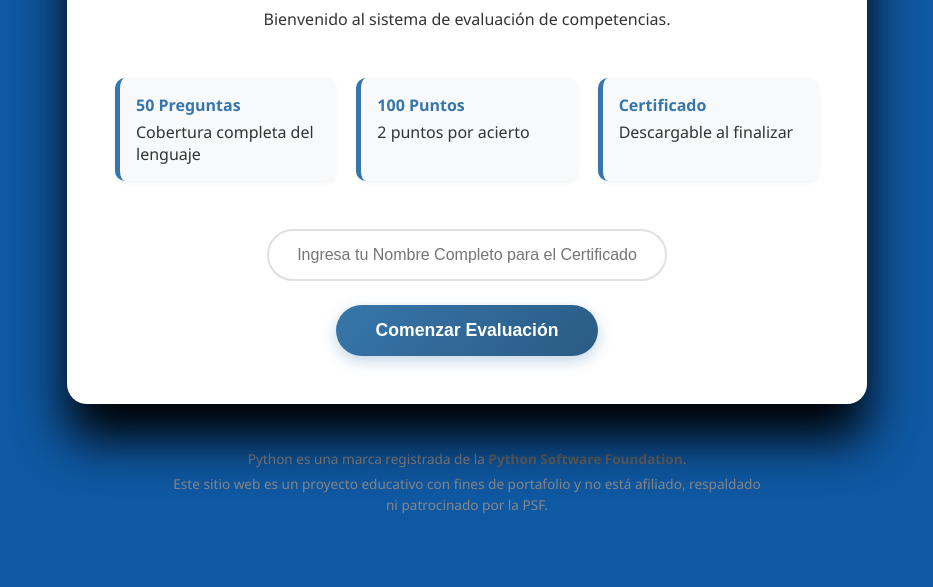
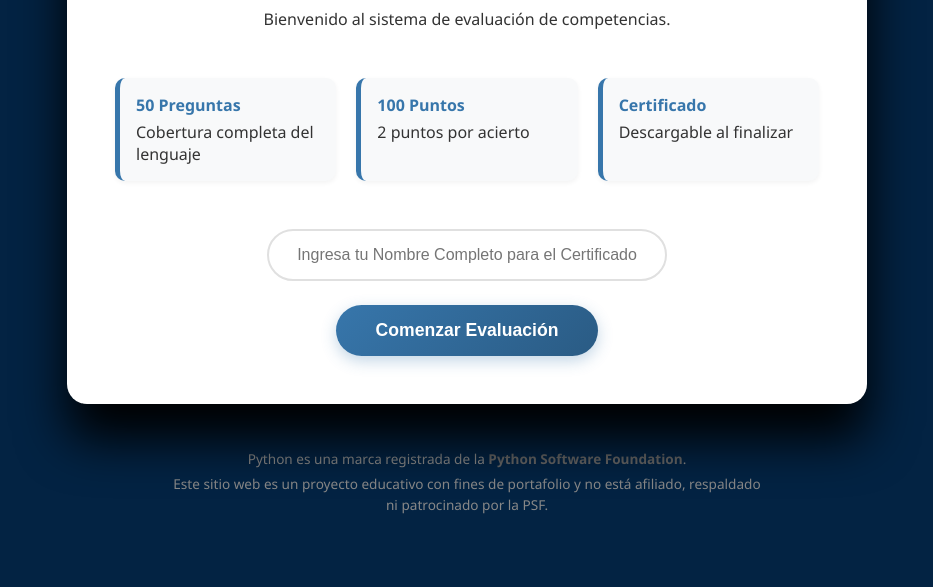
Before and after one commit to JavierCastDev/python-quiz, a plain HTML site: page index.html in a window 1280 px wide. Shown: the part 213-800 px from the top of the page, without its empty margins (173-1106 px from the left). Drawn offline with nearby package versions, Linux system fonts and the light colour scheme.

Commit message:
Mejora de paleta de colores para accesibilidad visual

```diff
--- a/style.css
+++ b/style.css
@@ -3,7 +3,7 @@
     --python-blue: #3776ab;
     --python-yellow: #ffd343;
     --dark-gray: #333333;
-    --light-bg: #0f58a2;
+    --light-bg: #032343;
     --white: #ffffff;
 
     /* Estados */
```
